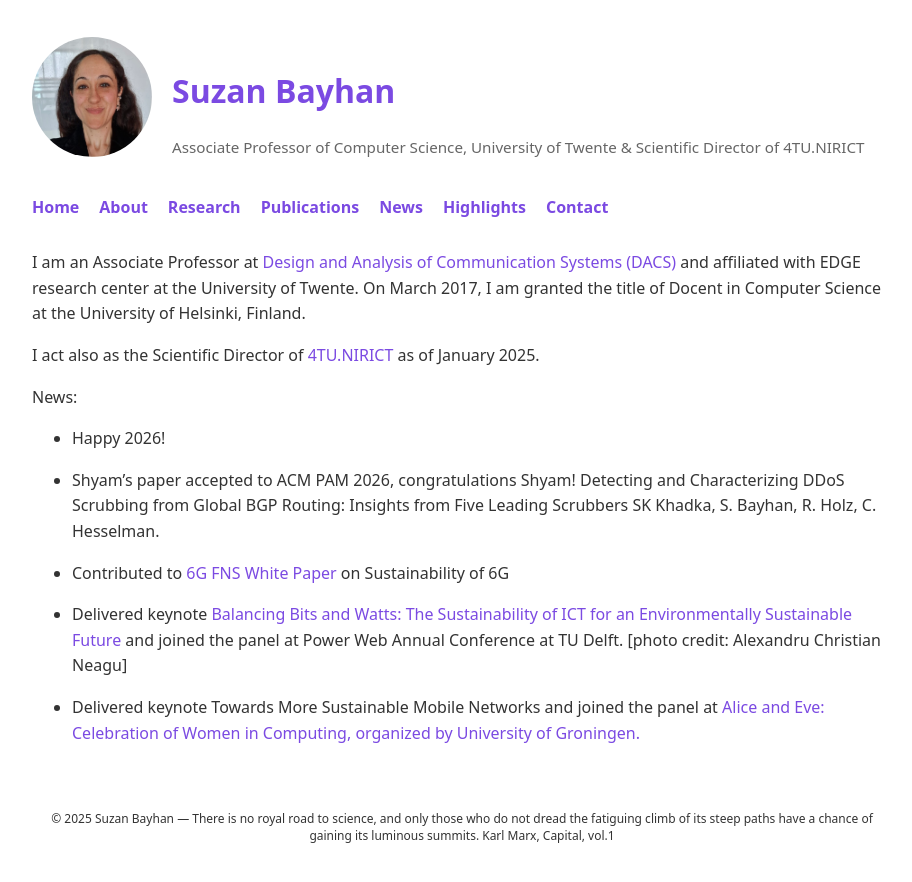
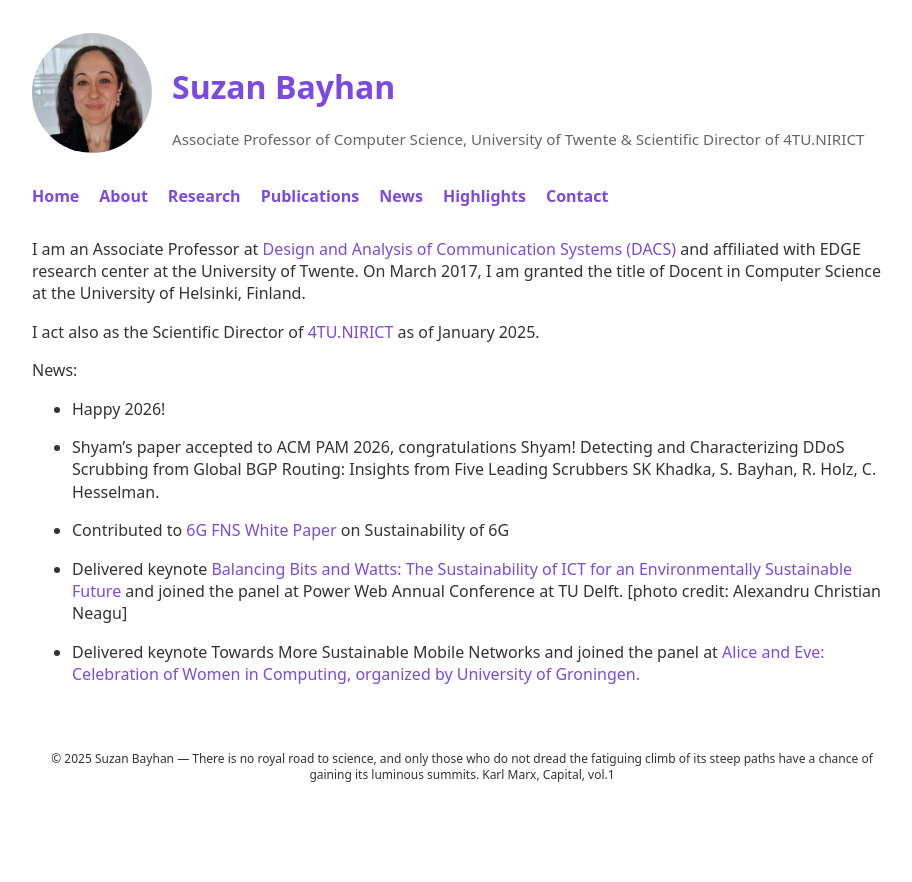
Before and after one commit to suzanbayhan/suzanbayhan.github.io, a Jekyll site: the page built from index.md, in a window 1280 px wide. Shown: the top 882 px of the page, without its empty margins (178-1090 px from the left). Built offline with Jekyll 4.4.1, drawn with Linux system fonts in a browser that asks for light colours.

Commit message:
lineheight: 1.4x for testing only

```diff
--- a/assets/css/style.css
+++ b/assets/css/style.css
@@ -23,7 +23,7 @@ body {
     max-width: 900px;
     margin: 0 auto;
     padding: 20px;
-    line-height: 1.6;
+    line-height: 1.4;
     color: var(--text-main);
     background-color: #fff;
 }
```
